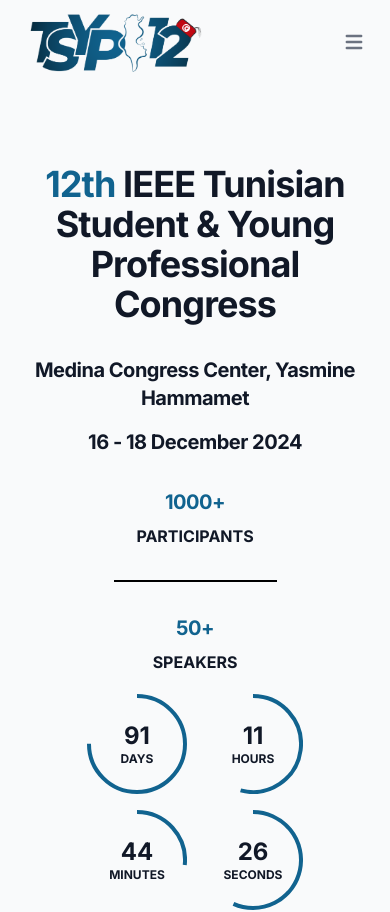
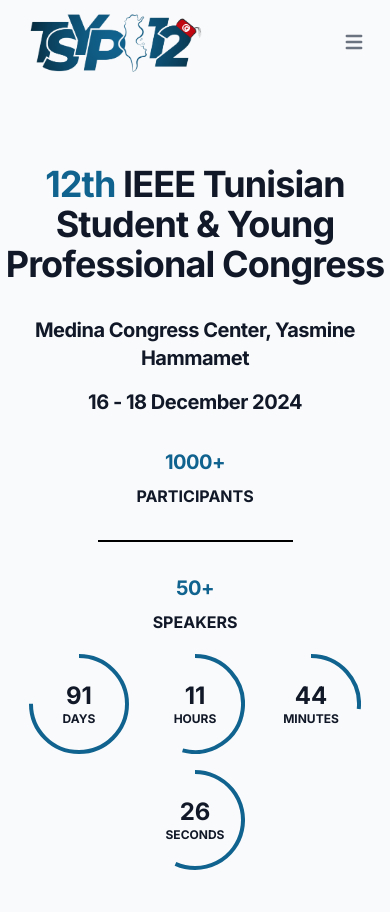
Before and after one commit to bouaziz-mohamed-amine/tsyp, a React (Vite) app: page / in a window 390 px wide. Shown: the top 912 px of the page. Built offline with nearby package versions, Linux system fonts and the light colour scheme.

Commit message:
fix home page backgroud

```diff
--- a/src/app/components/AppLayout.jsx
+++ b/src/app/components/AppLayout.jsx
@@ -59,7 +59,7 @@
 			>
 				<Navigation />
 
-				<main className="container flex flex-1  pb-8 2xl:px-24">
+				<main className="mx-auto container flex flex-1  pb-8 2xl:px-24">
 					<motion.div
 						className="flex-1"
 						key={pathname}
--- a/src/app/pages/Home.page.jsx
+++ b/src/app/pages/Home.page.jsx
@@ -55,7 +55,7 @@
 		<div className="h-full ">
 			 <img
 				src={Back}
-				className="absolute top-20 bottom-0 my-0 mb-0 w-screen py-0   h-screen sx:hidden"
+				className="absolute top-20 bottom-0 left-0 my-0 mb-0 w-screen py-0   h-screen sx:hidden"
 			></img>
 
 			{/* {false && matches && (
@@ -66,7 +66,7 @@
 				</Suspense>
 			)} */}
 
-			<div className="lg:ml-32  sm:ml-8  sx:mx-8"><Fade triggerOnce>
+			<div className=""><Fade triggerOnce>
 				<section className=" mt-10 grid grid-cols-12 items-center justify-center mb-20 py-10 md:py-12">
 					<div className="col-span-12 mx-auto">
 						{false && (
```
